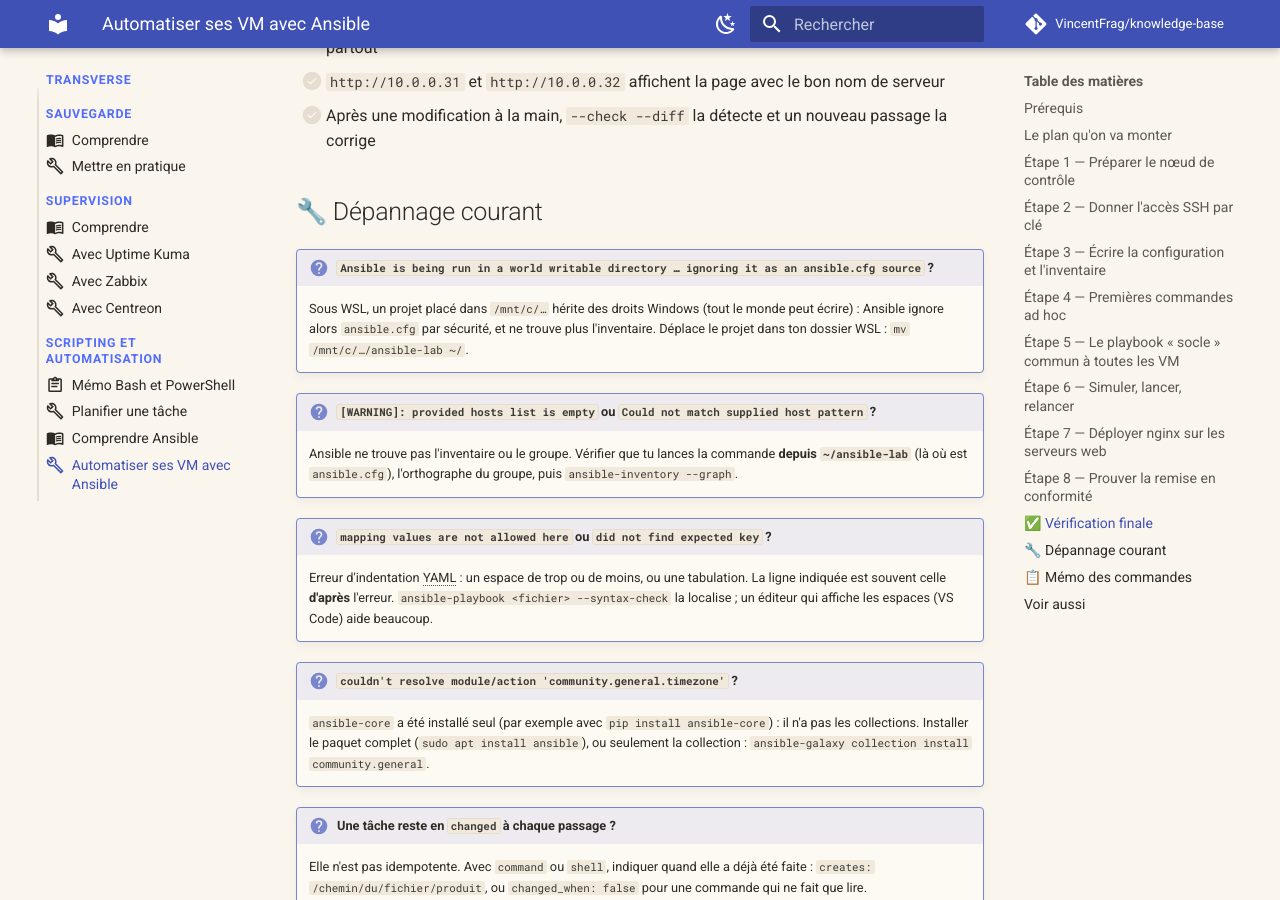
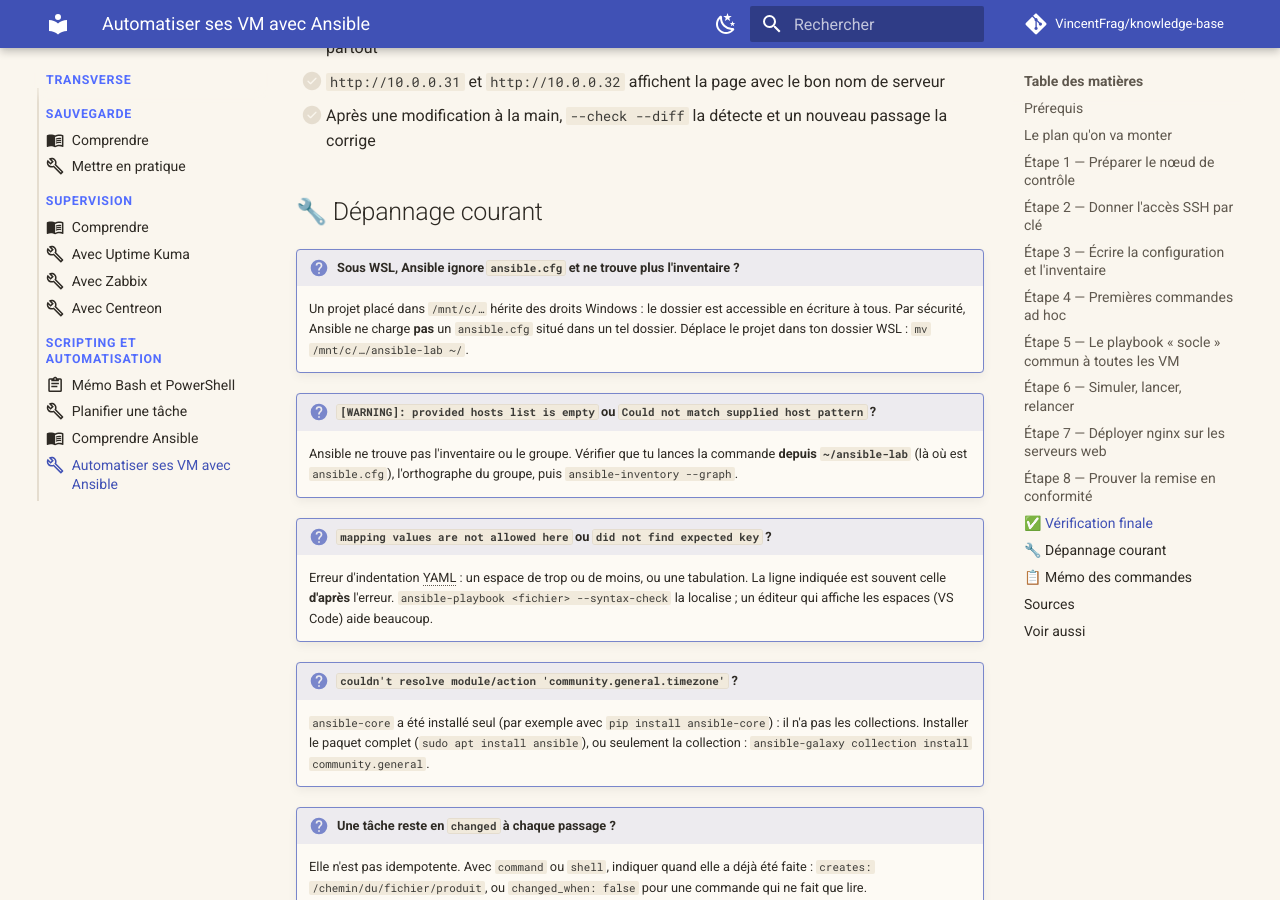
Before and after one commit to VincentFrag/Base-de-connaissances, an MkDocs documentation site: the page built from docs/transverse/tuto-ansible-homelab.md, in a window 1280 px wide and 900 px high, scrolled down 9010 px. Built offline with MkDocs 1.6.1 and Material for MkDocs 9.7.7, drawn with Linux system fonts in a browser that asks for light colours; comment, search, counter and statistics services are not loaded; some of the changed text lies outside the part shown.

Commit message:
Ajout : sources officielles de l'article Ansible
Co-Authored-By: Claude Opus 5.5 <noreply@anthropic.com>
Claude-Session: https://claude.ai/code/session_01EWjCG6PfoeFoaK7deVDtbU

```diff
--- a/docs/transverse/tuto-ansible-homelab.md
+++ b/docs/transverse/tuto-ansible-homelab.md
@@ -85,7 +85,7 @@ tags: [transverse, tuto, ansible, automatisation, playbook, nginx, proxmox, debi
     Ansible utilise le client `ssh` du système : il profite donc automatiquement de ce rebond. Crée le projet dans ton dossier personnel WSL (`~/ansible-lab`), **pas** sous `/mnt/c/` (voir dépannage).
 
 !!! tip "Version"
-    Le paquet `ansible` de Debian ou d'Ubuntu suffit pour le lab : il contient `ansible-core` et les collections courantes (`community.general`, `ansible.posix`…). `ansible --version` affiche la version de `ansible-core` (2.14 sur Debian 12, plus récente sur Debian 13).
+    `ansible --version` affiche la version d'`ansible-core` installée. Le paquet `ansible` de la distribution suffit pour le lab. Selon la documentation, `ansible-core` seul **ne contient pas** les collections comme `community.general` (utilisée à l'étape 5). Si un module est introuvable, voir le dépannage.
 
 ## Étape 2 — Donner l'accès SSH par clé
 
@@ -385,8 +385,8 @@ Le `--diff` montre la page modifiée sur `srv-web01` seulement, et `srv-web02` r
 
 ## 🔧 Dépannage courant
 
-!!! question "`Ansible is being run in a world writable directory … ignoring it as an ansible.cfg source` ?"
-    Sous WSL, un projet placé dans `/mnt/c/…` hérite des droits Windows (tout le monde peut écrire) : Ansible ignore alors `ansible.cfg` par sécurité, et ne trouve plus l'inventaire. Déplace le projet dans ton dossier WSL : `mv /mnt/c/…/ansible-lab ~/`.
+!!! question "Sous WSL, Ansible ignore `ansible.cfg` et ne trouve plus l'inventaire ?"
+    Un projet placé dans `/mnt/c/…` hérite des droits Windows : le dossier est accessible en écriture à tous. Par sécurité, Ansible ne charge **pas** un `ansible.cfg` situé dans un tel dossier. Déplace le projet dans ton dossier WSL : `mv /mnt/c/…/ansible-lab ~/`.
 
 !!! question "`[WARNING]: provided hosts list is empty` ou `Could not match supplied host pattern` ?"
     Ansible ne trouve pas l'inventaire ou le groupe. Vérifier que tu lances la commande **depuis `~/ansible-lab`** (là où est `ansible.cfg`), l'orthographe du groupe, puis `ansible-inventory --graph`.
@@ -422,6 +422,16 @@ Le `--diff` montre la page modifiée sur `srv-web01` seulement, et `srv-web02` r
 | Lancer avec des variables chiffrées | `ansible-playbook web.yml -K --ask-vault-pass` |
 | Documentation d'un module | `ansible-doc ansible.builtin.template` |
 
+## Sources
+
+Documentation officielle d'Ansible, consultée le 27 novembre 2026 :
+
+- [Commandes ad hoc](https://docs.ansible.com/ansible/latest/command_guide/intro_adhoc.html) : module `command` par défaut, `-K`, 5 processus en parallèle
+- [Connexion et vérification des clés d'hôte](https://docs.ansible.com/ansible/latest/inventory_guide/connection_details.html)
+- [Handlers](https://docs.ansible.com/ansible/latest/playbook_guide/playbooks_handlers.html)
+- [Configuration (`ansible.cfg`, `interpreter_python`, dossier accessible à tous)](https://docs.ansible.com/ansible/latest/reference_appendices/config.html)
+- Modules : [apt](https://docs.ansible.com/ansible/latest/collections/ansible/builtin/apt_module.html) · [lineinfile](https://docs.ansible.com/ansible/latest/collections/ansible/builtin/lineinfile_module.html) · [community.general.timezone](https://docs.ansible.com/ansible/latest/collections/community/general/timezone_module.html)
+
 ## Voir aussi
 
 - 🧠 [Ansible : inventaire, playbook, idempotence](concept-ansible.md)
```
Also changed, not shown: docs/transverse/concept-ansible.md (+4 -0 lines).
